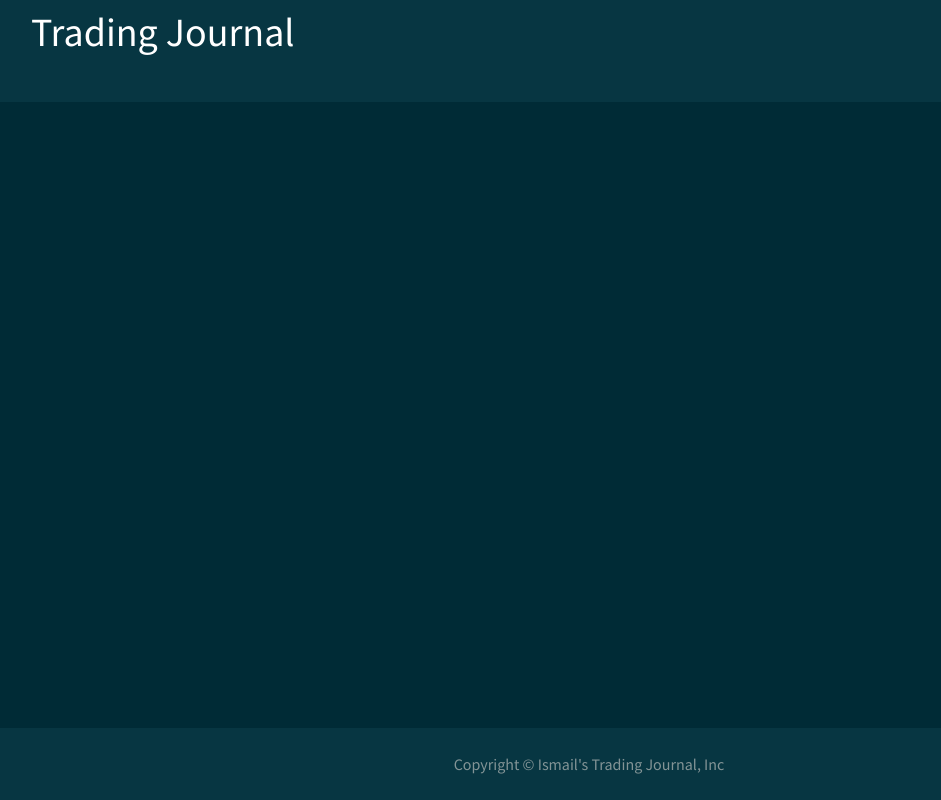
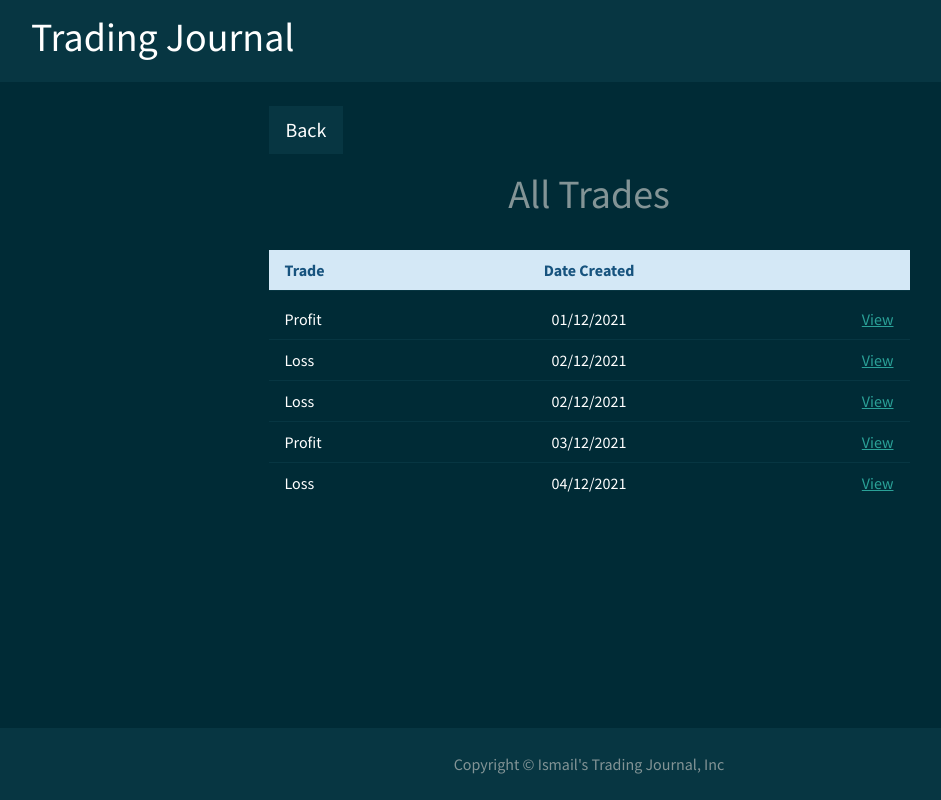
Before and after one commit to smileforismail/Trading_Journal, a React (Create React App) app in the folder frontend/: page /trades in a window 1280 px wide. Shown: the whole page, without its empty margins (51-992 px from the left). Built offline with nearby package versions, Linux system fonts and the light colour scheme.

Commit message:
make Screen to display list of all trades

```diff
--- a/frontend/public/index.html
+++ b/frontend/public/index.html
@@ -2,42 +2,11 @@
 <html lang="en">
 	<head>
 		<meta charset="utf-8" />
-    <link rel="icon" href="%PUBLIC_URL%/favicon.ico" />
 		<meta name="viewport" content="width=device-width, initial-scale=1" />
-    <meta name="theme-color" content="#000000" />
-    <meta
-      name="description"
-      content="Web site created using create-react-app"
-    />
-    <link rel="apple-touch-icon" href="%PUBLIC_URL%/logo192.png" />
-    <!--
-      manifest.json provides metadata used when your web app is installed on a
-      user's mobile device or desktop. See https://developers.google.com/web/fundamentals/web-app-manifest/
-    -->
-    <link rel="manifest" href="%PUBLIC_URL%/manifest.json" />
-    <!--
-      Notice the use of %PUBLIC_URL% in the tags above.
-      It will be replaced with the URL of the `public` folder during the build.
-      Only files inside the `public` folder can be referenced from the HTML.
-
-      Unlike "/favicon.ico" or "favicon.ico", "%PUBLIC_URL%/favicon.ico" will
-      work correctly both with client-side routing and a non-root public URL.
-      Learn how to configure a non-root public URL by running `npm run build`.
-    -->
+		<meta name="description" content="Web site created using create-react-app" />
 		<title>React App</title>
 	</head>
 	<body>
-    <noscript>You need to enable JavaScript to run this app.</noscript>
 		<div id="root"></div>
-    <!--
-      This HTML file is a template.
-      If you open it directly in the browser, you will see an empty page.
-
-      You can add webfonts, meta tags, or analytics to this file.
-      The build step will place the bundled scripts into the <body> tag.
-
-      To begin the development, run `npm start` or `yarn start`.
-      To create a production bundle, use `npm run build` or `yarn build`.
-    -->
 	</body>
 </html>
--- a/frontend/src/App.js
+++ b/frontend/src/App.js
@@ -8,6 +8,7 @@ import Header from "./components/Header.js";
 import Footer from "./components/Footer.js";
 import HomeScreen from "./screens/HomeScreen.js";
 import NewEntryScreen from "./screens/NewEntryScreen.js";
+import AllTradesScreen from "./screens/AllTradesScreen.js";
 
 function App() {
 	return (
@@ -18,6 +19,7 @@ function App() {
 				<Routes>
 					<Route exact path="/" element={<HomeScreen />} />
 					<Route path="/newEntry" element={<NewEntryScreen />} />
+					<Route path="/trades" element={<AllTradesScreen />} />
 				</Routes>
 			</main>
 
--- a/frontend/src/components/Header.js
+++ b/frontend/src/components/Header.js
@@ -7,16 +7,16 @@ import Navbar from "react-bootstrap/Navbar";
 
 const Header = () => {
 	// remove underline from link
-	const noUnderline = { textDecoration: "none" };
+	const brandStyle = {
+		textDecoration: "none",
+	};
 
 	return (
 		<Navbar className="navbar navbar-expand-lg navbar-dark bg-dark text-center">
 			<Container>
-				<Link to={"/"} style={noUnderline}>
-					<Navbar.Brand>
-						<h1>Trading Journal</h1>
-					</Navbar.Brand>
-				</Link>
+				<Navbar.Brand href="/">
+					<h1>Trading Journal</h1>
+				</Navbar.Brand>
 			</Container>
 		</Navbar>
 	);
--- /dev/null
+++ b/frontend/src/screens/AllTradesScreen.js
@@ -0,0 +1,61 @@
+import React from "react";
+// react-router-dom
+import { Link } from "react-router-dom";
+// from react-bootstrap
+import Container from "react-bootstrap/Container";
+import Row from "react-bootstrap/Row";
+import Col from "react-bootstrap/Col";
+import Button from "react-bootstrap/Button";
+import ListGroup from "react-bootstrap/ListGroup";
+// sample data
+import trades from "../trades.js";
+
+const AllTradesScreen = () => {
+	return (
+		<Container>
+			<Row className="justify-content-center">
+				<Col className="col-7">
+
+                    {/* Back button */}
+					<Link to={"/"}>
+						<Button type="button" className="btn btn-dark btn-lg rounded-0 mt-4">
+							Back
+						</Button>
+					</Link>
+
+                    {/* Page Header */}
+                    <h1 className="text-center mt-3 mb-4">All Trades</h1>
+
+					<ListGroup className="list-group-flush">
+						{/* Header List */}
+						<ListGroup.Item className="list-group-item-info mb-2 mt-2">
+							<Row>
+								<Col className="text-start fw-bold">Trade</Col>
+								<Col className="text-center fw-bold">Date Created</Col>
+								{/* empty col for layout purposes */}
+								<Col></Col>
+							</Row>
+						</ListGroup.Item>
+
+						{/* display every trade in array */}
+						{trades.map((trade) => {
+							return (
+								<ListGroup.Item key={trade.id}>
+									<Row>
+										<Col className="text-start">{trade.profit > 0 ? "Profit" : "Loss"}</Col>
+										<Col className="text-center">{trade.date}</Col>
+										<Col className="text-end">
+											<Link to={`/trade/${trade.id}`}>View</Link>
+										</Col>
+									</Row>
+								</ListGroup.Item>
+							);
+						})}
+					</ListGroup>
+				</Col>
+			</Row>
+		</Container>
+	);
+};
+
+export default AllTradesScreen;
--- /dev/null
+++ b/frontend/src/trades.js
@@ -0,0 +1,54 @@
+const trades = [
+	{
+		id: "1",
+		date: "01/12/2021",
+		accountBalance: "200.00",
+		currencyPair: "AUD/USD",
+		Type: "Long",
+		profit: "2.88",
+		return: "1.44",
+		comment: "First trade of the month.",
+	},
+	{
+		id: "2",
+		date: "02/12/2021",
+		accountBalance: "202.88",
+		currencyPair: "GBP/USD",
+		Type: "Long",
+		profit: "-1.88",
+		return: "-0.92",
+		comment: "Second trade of the month.",
+	},
+	{
+		id: "3",
+		date: "02/12/2021",
+		accountBalance: "202.88",
+		currencyPair: "EUR/USD",
+		Type: "Long",
+		profit: "-3.2",
+		return: "-1.57",
+		comment: "Third trade of the month.",
+	},
+	{
+		id: "4",
+		date: "03/12/2021",
+		accountBalance: "197.8",
+		currencyPair: "AUD/USD",
+		Type: "Long",
+		profit: "5.33",
+		return: "2.69",
+		comment: "Forth trade of the month.",
+	},
+	{
+		id: "5",
+		date: "04/12/2021",
+		accountBalance: "203.13",
+		currencyPair: "USD/CAD",
+		Type: "Long",
+		profit: "-0.31",
+		return: "-0.15",
+		comment: "Fifth trade of the month.",
+	},
+];
+
+export default trades;
```
Lines whose indentation alone changed are shown as unchanged.
